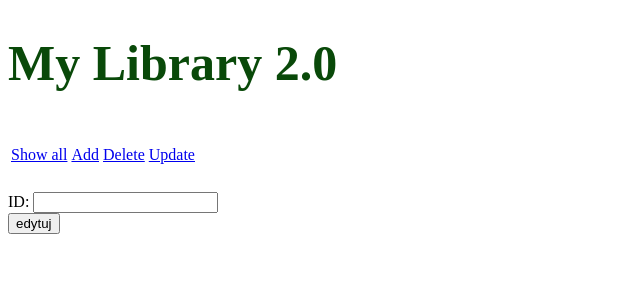
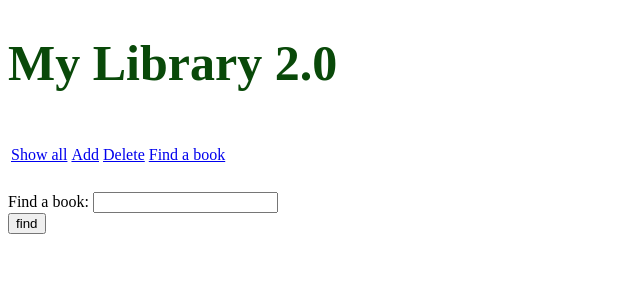
Before and after one commit to Cinamon88/python_book_library, a Flask app: template app/templates/update.html in a window 1280 px wide. Shown: the top 300 px of the page, without its empty margins (0-640 px from the left). Run offline with Flask 2, Linux system fonts and the light colour scheme; the template is opened without the code that fills it, so the values that code supplies are empty.

Commit message:
add route update_book

```diff
--- a/app/routes.py
+++ b/app/routes.py
@@ -53,3 +53,58 @@ def delete_book():
     else:
         msg = 'Book not found'
     return render_template('delete.html', msg = msg)
+
+@app.route('/find_book', methods = ['GET'])
+def find():
+    return render_template("update.html")
+
+@app.route('/find_book', methods = ['POST'])
+def find_book():
+    title = request.form.get("title")
+    b = Book.query.filter(Book.title == title).first()
+    title = b.title
+    authorName = b.authors.all()[0].name
+    authorLastName = b.authors.all()[0].lastName
+    if len(Book.query.filter(Book.title == title).first().authors.all()) > 1:
+        authorName2 = b.authors.all()[1].name
+        authorLastName2 = b.authors.all()[1].lastName
+    else:
+        authorName2 = ""
+        authorLastName2 = ""
+
+    return render_template('update.html', id = id, title = title, authorName = authorName, authorName2 = authorName2, authorlastName = authorLastName, authorLastName2 = authorLastName2, available = b.is_available)
+
+@app.route("/update", methods =['POST'])
+def update_book():
+    title = request.form.get("title")
+    authorName = request.form.get("authorName")
+    authorLastName = request.form.get("authorLastName")
+    authorName2 = request.form.get("authorName2")
+    authorLastName2 = request.form.get("authorLastName2")
+    available = request.form.get('available')
+    if available:
+        available = True
+    else:
+        available = False
+
+    b = Book.query.filter(Book.title == title).first()
+    b.title = title
+    b.is_available = available
+    db.session.add(b)
+    b.authors = []
+    if not Author.query.filter(Author.name == authorName, Author.lastName == authorLastName).first():
+        a = Author(name = authorName, lastName = authorLastName)
+    else:
+        a = Author.query.filter(Author.name == authorName, Author.lastName == authorLastName).first()
+    b.authors.append(a)
+    db.session.add(a)
+
+    if not authorName2 == "":
+        if not Author.query.filter(Author.name == authorName2, Author.lastName == authorLastName2).first():
+            a2 = Author(name = authorName2, lastName = authorLastName2)
+        else:
+            a2 = Author.query.filter(Author.name == authorName2, Author.lastName == authorLastName2).first()
+        b.authors.append(a2)
+        db.session.add(a2)
+    db.session.commit()
+    return redirect('/')
--- a/app/templates/index.html
+++ b/app/templates/index.html
@@ -12,7 +12,7 @@
                 <td><a href = "./">Show all</a></td>
                 <td><a href = "./add">Add</a></td>
                 <td><a href = "./delete">Delete</a></td>
-                <td><a href = "./find_book">Update</a></td>
+                <td><a href = "./find_book">Find a book</a></td>
             </tr>
         </table>
         {% block content %}
--- a/app/templates/update.html
+++ b/app/templates/update.html
@@ -2,19 +2,18 @@
 {% block content %}
 <p>
     <form action = "/find_book" method = "POST">
-        ID: <input type = "text" id = "id" name = "id"><br>
-        <input type = "submit" value = "edytuj">
+        Find a book: <input type = "text" id = "title" name = "title"><br>
+        <input type = "submit" value = "find">
     </form>
 </p>
 {% if authorName %}
 <p>
     <form action = "/update" method = "POST">
-        id:<input type = "text" id = "id" name = "id" value = {{id}}><br>
         Title: <input type = "text" id = "title" name = "title" value = {{title}}><br>
         Author name: <input type = "text" id = "authorName" name = "authorName" value = {{authorName}}><br>
-        Author last name: <input type = "text" id = "authorSurname" name = "authorSurname" value = {{authorSurname}}><br>
+        Author last name: <input type = "text" id = "authorLastName" name = "authorLastName" value = {{authorLastName}}><br>
         Second author name: <input type = "text" id = "authorName2" name = "authorName2" value = {{authorName2}}><br>
-        Second author last name: <input type = "text" id = "authorSurname2" name = "authorSurname2" value = {{authorSurname2}}><br>
+        Second author last name: <input type = "text" id = "authorLastName2" name = "authorLastName2" value = {{authorLastName2}}><br>
         Availability: <input type = "checkbox" id = "available" name = "available" {% if available %} checked {% endif %}><br>
         <input type = "submit" value = "update">
     </form>
```
Also changed, not shown: library.db.
